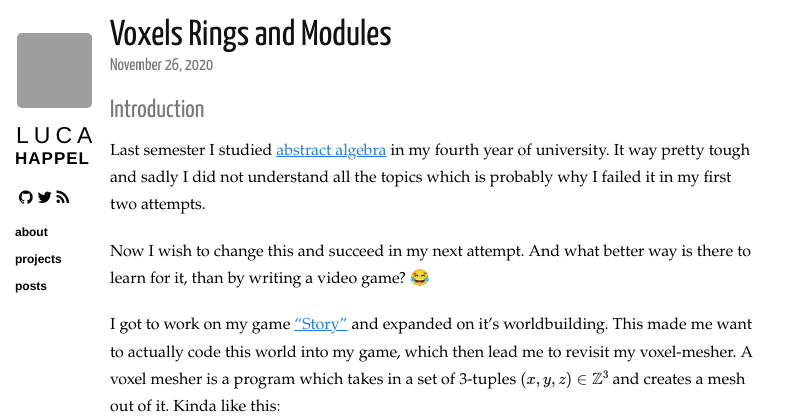
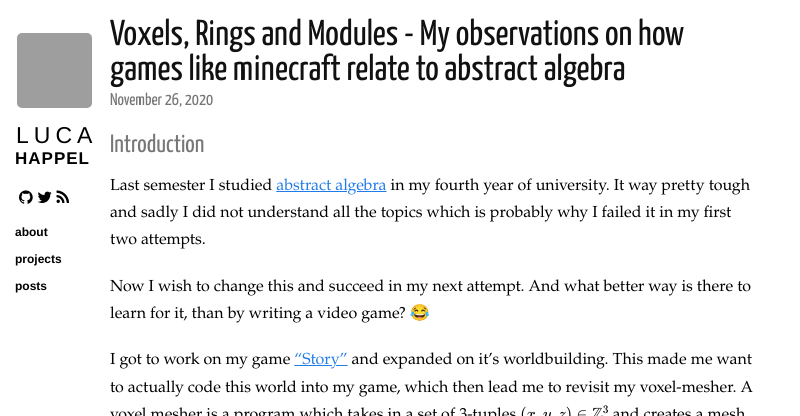
Before and after one commit to Quoteme/quoteme.github.io, a Jekyll site: the page built from _posts/2020-11-26-voxels_rings_and_modules.md, in a window 1280 px wide and 900 px high, cut to the strip 0-416 px from the top of the window. Shown: the whole strip, without its empty margins (0-800 px from the left). Built offline with Jekyll 4.4.1, drawn with Linux system fonts in a browser that asks for light colours; nearby versions of some CDN libraries; formulas are drawn with MathJax 3; a script that is not in the unit is left out; comment, search, counter and statistics services are not loaded; grey boxes are pictures that could not be loaded.

Commit message:
changed title of voxels, rings, modules post

```diff
--- a/_posts/2020-11-26-voxels_rings_and_modules.md
+++ b/_posts/2020-11-26-voxels_rings_and_modules.md
@@ -1,6 +1,6 @@
 ---
 layout: post
-title: Voxels Rings and Modules
+title: Voxels, Rings and Modules - My observations on how games like minecraft relate to abstract algebra
 author: Luca Leon Happel
 date: 2020-11-26 Do 20:25 50
 category: posts
```
